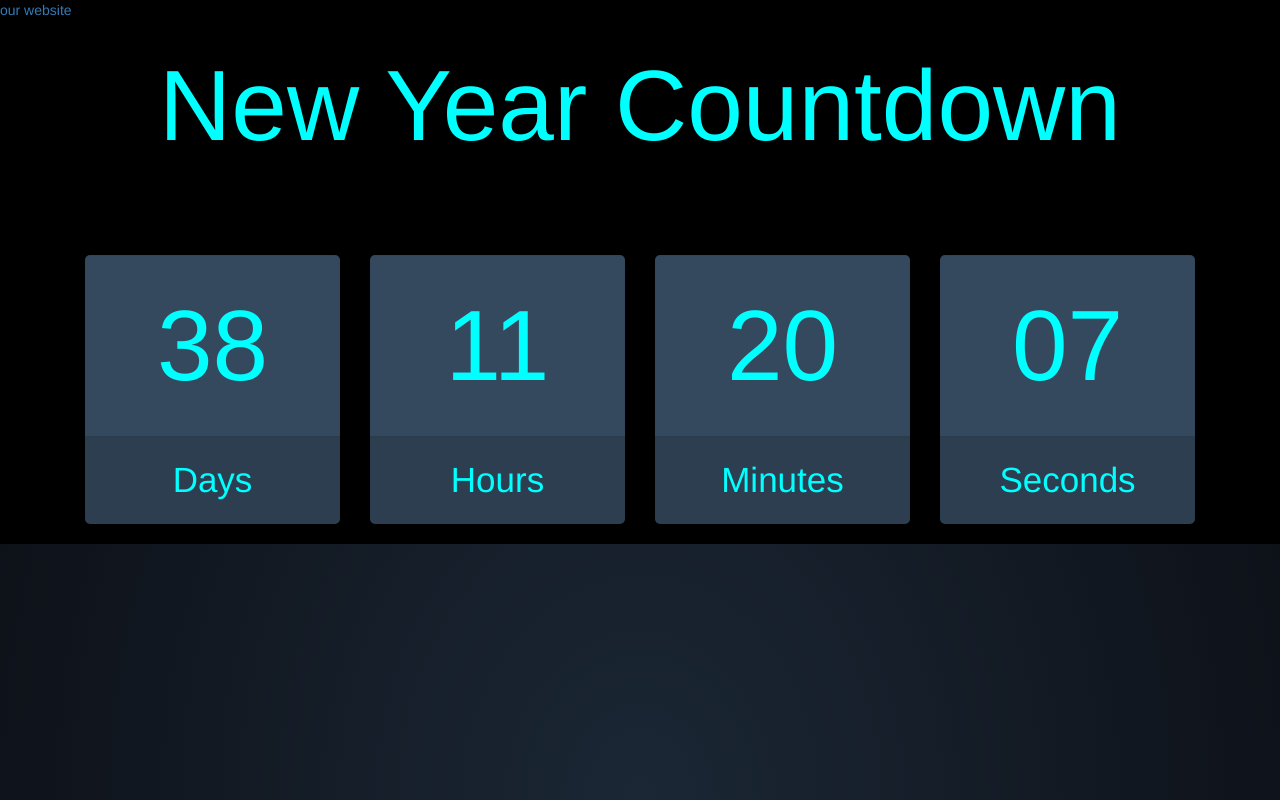
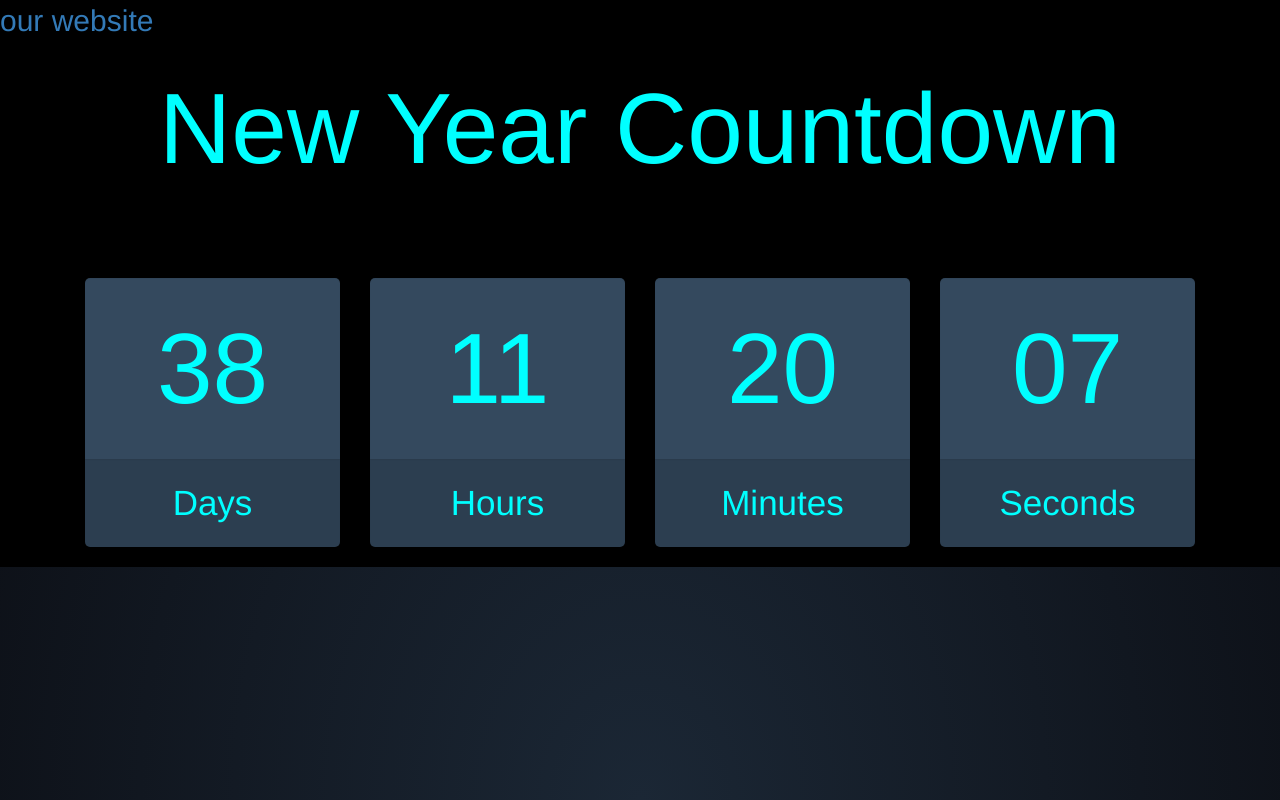
Before and after one commit to muthukumar-coder/new-year.github.io, a plain HTML site: page index.html in a window 1280 px wide. Shown: the top 800 px of the page. Drawn offline with nearby package versions, Linux system fonts and the light colour scheme.

Commit message:
Update index.html

```diff
--- a/index.html
+++ b/index.html
@@ -15,6 +15,9 @@
   <link rel='stylesheet' href='https://maxcdn.bootstrapcdn.com/bootstrap/3.3.5/css/bootstrap.min.css'>
 
 <style>
+  a{font-size:30px;
+    text-align:center;
+    text-position:bottom;}
 html {
   height: 100%;
   background: radial-gradient(ellipse at bottom, #1B2735 0%, #090A0F 100%);
```
